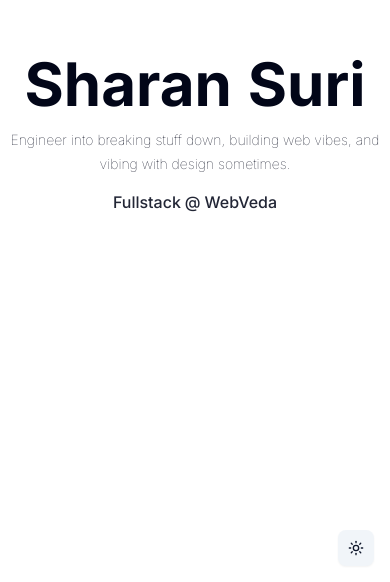
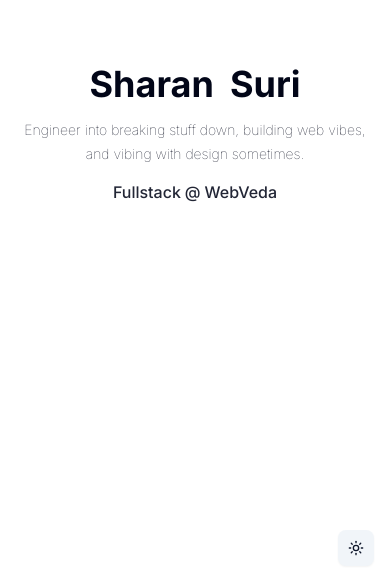
Before and after one commit to Sharan420/portfolio2, a Next.js app: page / in a window 390 px wide. Shown: the part 262-844 px from the top of the page. Built offline with nearby package versions, Linux system fonts and the light colour scheme.

Commit message:
home page text changes

```diff
--- a/src/app/page.tsx
+++ b/src/app/page.tsx
@@ -96,12 +96,12 @@ const page = () => {
       <div className='flex flex-col w-full max-w-3xl justify-center items-center gap-4'>
         <div>
           <motion.span
-            className={`name text-6xl font-bold inline-block mr-4 opacity-0`}
+            className={`name text-4xl font-bold inline-block mr-4 opacity-0`}
           >
             Sharan{" "}
           </motion.span>
           <motion.span
-            className={`name text-6xl font-bold inline-block`}
+            className={`name text-4xl font-bold inline-block`}
             initial={{ opacity: 0 }}
           >
             Suri
@@ -110,7 +110,7 @@ const page = () => {
         <p
           suppressHydrationWarning
           className={cn(
-            "text-sm text-center whitespace-pre-line flex flex-row gap-1 flex-wrap w-sm justify-center",
+            "text-sm text-center whitespace-pre-line flex flex-row gap-1 flex-wrap w-sm justify-center px-4 md:px-0",
             theme === "light" ? "font-medium" : "font-thin"
           )}
         >
```
